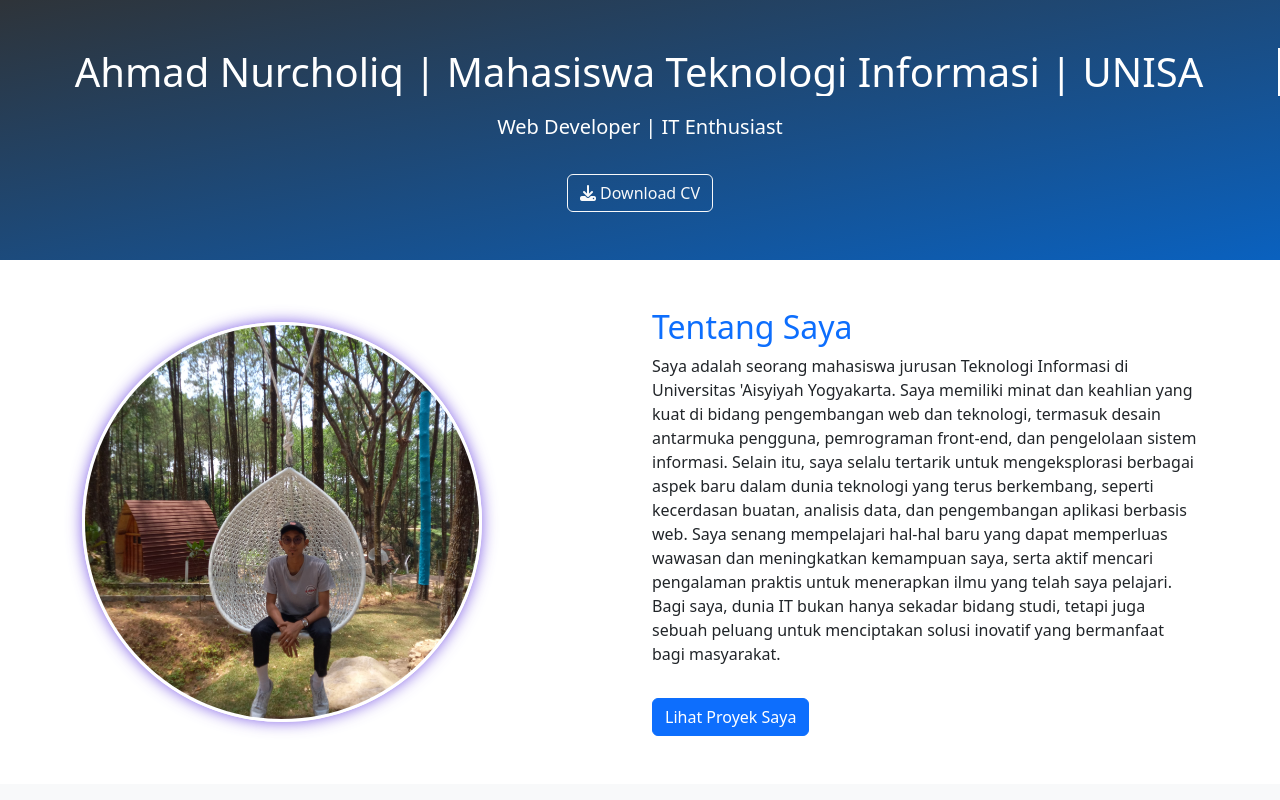
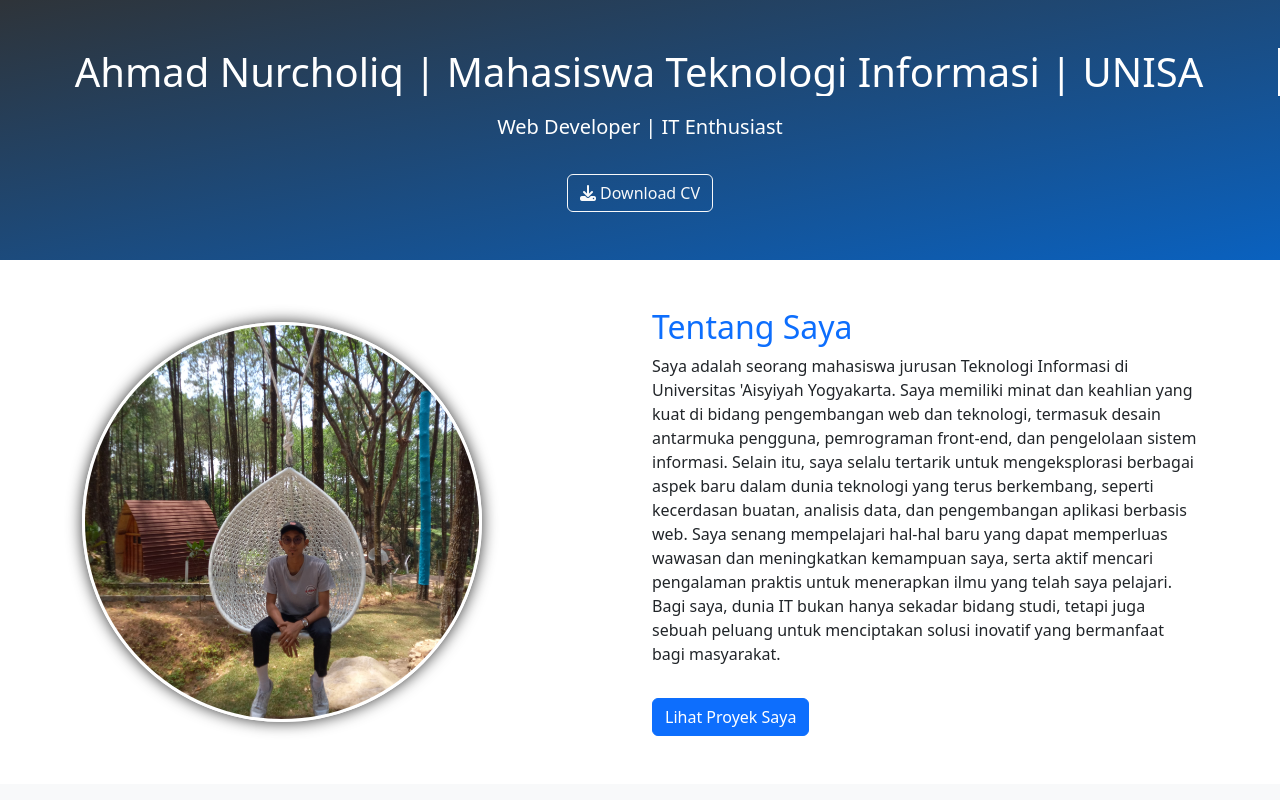
Before and after one commit to MazColtrex13/Portfolio_Website, a plain HTML site: page index.html in a window 1280 px wide. Shown: the top 800 px of the page. Drawn offline with nearby package versions, Linux system fonts and the light colour scheme; some packages are replaced by stand-ins of ours; a script that the page names is missing.

Commit message:
Feat: Mengubah warna layout

```diff
--- a/style.css
+++ b/style.css
@@ -28,7 +28,7 @@ header .btn {
     height: 400px;
     object-fit: cover;
     border: 3px solid white;
-    box-shadow: 0 0 15px rgba(97, 58, 224, 0.8); /* Efek glow */
+    box-shadow: 0 0 15px rgba(0, 0, 0, 0.8); /* Efek glow */
 }
 
 
```
